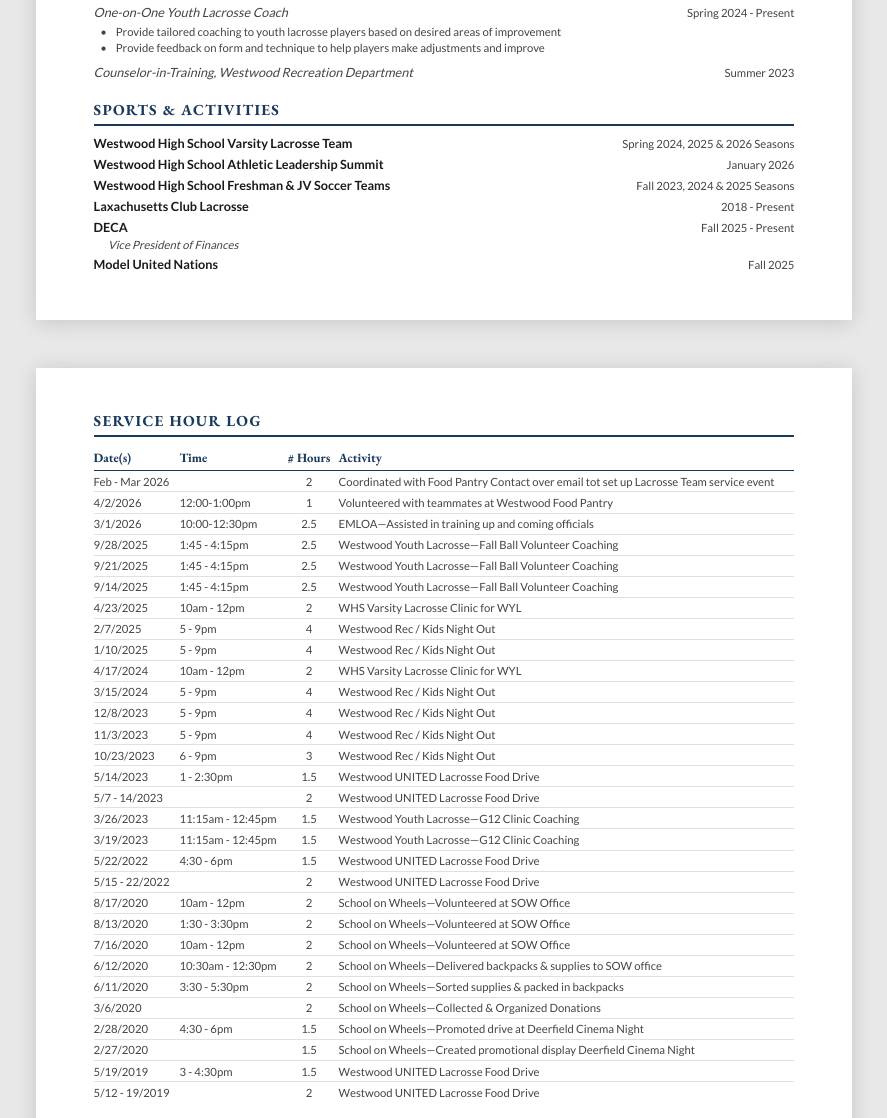
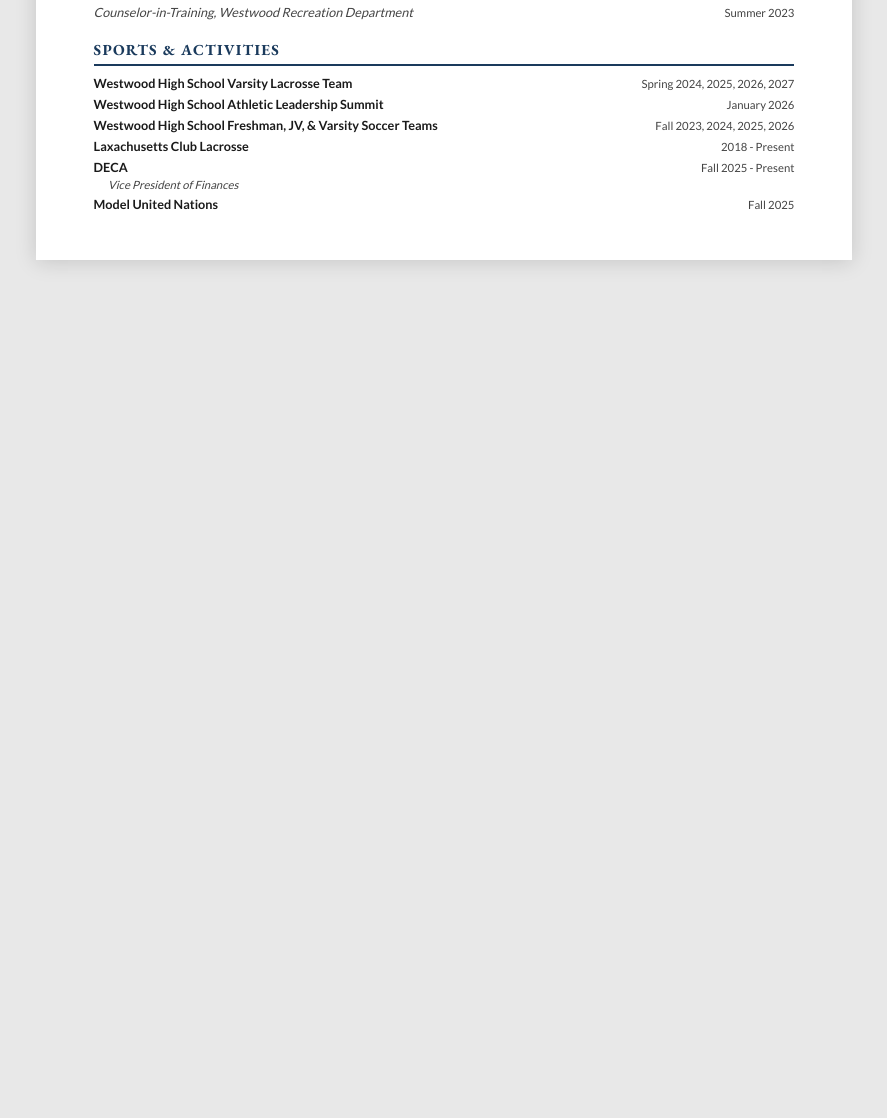
Before and after one commit to stuehler/willstuehler, a plain HTML site: page index.html in a window 1280 px wide. Shown: the part 942-2060 px from the top of the page, without its empty margins (196-1083 px from the left). After the commit the page ends 1250 px from the top, so only its background shows below. Drawn offline with nearby package versions, Linux system fonts and the light colour scheme.

Commit message:
Oct. 2026 updates

```diff
--- a/index.html
+++ b/index.html
@@ -83,7 +83,7 @@
 				<div class="entry">
 					<div class="entry-role-line">
 						<span class="entry-role">Volunteer, Westwood Recreation Department</span>
-						<span class="entry-date">Fall 2023 - Winter 2025</span>
+						<span class="entry-date">Fall 2023 - Present</span>
 					</div>
 					<ul class="bullets">
 						<li>Helped lead activities at Side-by-Side Kids Night Out Program including legos, arts &amp; crafts, fort-building, mealtime, and movies with neurodivergent and neurotypical kids ages 5-10 in groups of 2-6 kids</li>
@@ -109,17 +109,6 @@
 					<ul class="bullets">
 						<li>Promoted drive to neighbors, friends, and teammates, and gathered donations ahead of Collection Day</li>
 						<li>Led younger players in greeting and thanking donors and preparing donations for pantry</li>
-					</ul>
-				</div>
-
-				<div class="entry">
-					<div class="entry-role-line">
-						<span class="entry-role">Volunteer, School on Wheels Backpack &amp; School Supply Drive</span>
-						<span class="entry-date">Spring 2020</span>
-					</div>
-					<ul class="bullets">
-						<li>Promoted supply drive to Westwood community</li>
-						<li>Packed backpacks with donated supplies and delivered over 45 completed backpacks to SOW office</li>
 					</ul>
 				</div>
 			</section>
@@ -179,7 +168,7 @@
 				<div class="athletics-entry">
 					<div class="athletics-header">
 						<span class="athletics-team">Westwood High School Varsity Lacrosse Team</span>
-						<span class="athletics-date">Spring 2024, 2025 &amp; 2026 Seasons</span>
+						<span class="athletics-date">Spring 2024, 2025, 2026, 2027</span>
 					</div>
 				</div>
 
@@ -192,8 +181,8 @@
 
 				<div class="athletics-entry">
 					<div class="athletics-header">
-						<span class="athletics-team">Westwood High School Freshman &amp; JV Soccer Teams</span>
-						<span class="athletics-date">Fall 2023, 2024 &amp; 2025 Seasons</span>
+						<span class="athletics-team">Westwood High School Freshman, JV, &amp; Varsity Soccer Teams</span>
+						<span class="athletics-date">Fall 2023, 2024, 2025, 2026</span>
 					</div>
 				</div>
 
@@ -220,205 +209,5 @@
 				</div>
 			</section>
 		</div>
-
-		<!-- ==================== PAGE 2: SERVICE HOUR LOG ==================== -->
-		<div class="page">
-			<section class="section" style="margin-top: 0">
-				<h2 class="section-title">Service Hour Log</h2>
-
-				<table class="service-log">
-					<thead>
-						<tr>
-							<th>Date(s)</th>
-							<th>Time</th>
-							<th># Hours</th>
-							<th>Activity</th>
-						</tr>
-					</thead>
-					<tbody>
-						<tr>
-							<td>Feb - Mar 2026</td>
-							<td>&nbsp;</td>
-							<td>2</td>
-							<td>Coordinated with Food Pantry Contact over email tot set up Lacrosse Team service event</td>
-						</tr>
-						<tr>
-							<td>4/2/2026</td>
-							<td>12:00-1:00pm</td>
-							<td>1</td>
-							<td>Volunteered with teammates at Westwood Food Pantry</td>
-						</tr>
-						<tr>
-							<td>3/1/2026</td>
-							<td>10:00-12:30pm</td>
-							<td>2.5</td>
-							<td>EMLOA—Assisted in training up and coming officials</td>
-						</tr>
-						<tr>
-							<td>9/28/2025</td>
-							<td>1:45 - 4:15pm</td>
-							<td>2.5</td>
-							<td>Westwood Youth Lacrosse—Fall Ball Volunteer Coaching</td>
-						</tr>
-						<tr>
-							<td>9/21/2025</td>
-							<td>1:45 - 4:15pm</td>
-							<td>2.5</td>
-							<td>Westwood Youth Lacrosse—Fall Ball Volunteer Coaching</td>
-						</tr>
-						<tr>
-							<td>9/14/2025</td>
-							<td>1:45 - 4:15pm</td>
-							<td>2.5</td>
-							<td>Westwood Youth Lacrosse—Fall Ball Volunteer Coaching</td>
-						</tr>
-						<tr>
-							<td>4/23/2025</td>
-							<td>10am - 12pm</td>
-							<td>2</td>
-							<td>WHS Varsity Lacrosse Clinic for WYL</td>
-						</tr>
-						<tr>
-							<td>2/7/2025</td>
-							<td>5 - 9pm</td>
-							<td>4</td>
-							<td>Westwood Rec / Kids Night Out</td>
-						</tr>
-						<tr>
-							<td>1/10/2025</td>
-							<td>5 - 9pm</td>
-							<td>4</td>
-							<td>Westwood Rec / Kids Night Out</td>
-						</tr>
-						<tr>
-							<td>4/17/2024</td>
-							<td>10am - 12pm</td>
-							<td>2</td>
-							<td>WHS Varsity Lacrosse Clinic for WYL</td>
-						</tr>
-						<tr>
-							<td>3/15/2024</td>
-							<td>5 - 9pm</td>
-							<td>4</td>
-							<td>Westwood Rec / Kids Night Out</td>
-						</tr>
-						<tr>
-							<td>12/8/2023</td>
-							<td>5 - 9pm</td>
-							<td>4</td>
-							<td>Westwood Rec / Kids Night Out</td>
-						</tr>
-						<tr>
-							<td>11/3/2023</td>
-							<td>5 - 9pm</td>
-							<td>4</td>
-							<td>Westwood Rec / Kids Night Out</td>
-						</tr>
-						<tr>
-							<td>10/23/2023</td>
-							<td>6 - 9pm</td>
-							<td>3</td>
-							<td>Westwood Rec / Kids Night Out</td>
-						</tr>
-						<tr>
-							<td>5/14/2023</td>
-							<td>1 - 2:30pm</td>
-							<td>1.5</td>
-							<td>Westwood UNITED Lacrosse Food Drive</td>
-						</tr>
-						<tr>
-							<td>5/7 - 14/2023</td>
-							<td></td>
-							<td>2</td>
-							<td>Westwood UNITED Lacrosse Food Drive</td>
-						</tr>
-						<tr>
-							<td>3/26/2023</td>
-							<td>11:15am - 12:45pm</td>
-							<td>1.5</td>
-							<td>Westwood Youth Lacrosse—G12 Clinic Coaching</td>
-						</tr>
-						<tr>
-							<td>3/19/2023</td>
-							<td>11:15am - 12:45pm</td>
-							<td>1.5</td>
-							<td>Westwood Youth Lacrosse—G12 Clinic Coaching</td>
-						</tr>
-						<tr>
-							<td>5/22/2022</td>
-							<td>4:30 - 6pm</td>
-							<td>1.5</td>
-							<td>Westwood UNITED Lacrosse Food Drive</td>
-						</tr>
-						<tr>
-							<td>5/15 - 22/2022</td>
-							<td></td>
-							<td>2</td>
-							<td>Westwood UNITED Lacrosse Food Drive</td>
-						</tr>
-						<tr>
-							<td>8/17/2020</td>
-							<td>10am - 12pm</td>
-							<td>2</td>
-							<td>School on Wheels—Volunteered at SOW Office</td>
-						</tr>
-						<tr>
-							<td>8/13/2020</td>
-							<td>1:30 - 3:30pm</td>
-							<td>2</td>
-							<td>School on Wheels—Volunteered at SOW Office</td>
-						</tr>
-						<tr>
-							<td>7/16/2020</td>
-							<td>10am - 12pm</td>
-							<td>2</td>
-							<td>School on Wheels—Volunteered at SOW Office</td>
-						</tr>
-						<tr>
-							<td>6/12/2020</td>
-							<td>10:30am - 12:30pm</td>
-							<td>2</td>
-							<td>School on Wheels—Delivered backpacks &amp; supplies to SOW office</td>
-						</tr>
-						<tr>
-							<td>6/11/2020</td>
-							<td>3:30 - 5:30pm</td>
-							<td>2</td>
-							<td>School on Wheels—Sorted supplies &amp; packed in backpacks</td>
-						</tr>
-						<tr>
-							<td>3/6/2020</td>
-							<td></td>
-							<td>2</td>
-							<td>School on Wheels—Collected &amp; Organized Donations</td>
-						</tr>
-						<tr>
-							<td>2/28/2020</td>
-							<td>4:30 - 6pm</td>
-							<td>1.5</td>
-							<td>School on Wheels—Promoted drive at Deerfield Cinema Night</td>
-						</tr>
-						<tr>
-							<td>2/27/2020</td>
-							<td></td>
-							<td>1.5</td>
-							<td>School on Wheels—Created promotional display Deerfield Cinema Night</td>
-						</tr>
-						<tr>
-							<td>5/19/2019</td>
-							<td>3 - 4:30pm</td>
-							<td>1.5</td>
-							<td>Westwood UNITED Lacrosse Food Drive</td>
-						</tr>
-						<tr>
-							<td>5/12 - 19/2019</td>
-							<td></td>
-							<td>2</td>
-							<td>Westwood UNITED Lacrosse Food Drive</td>
-						</tr>
-					</tbody>
-				</table>
-			</section>
-		</div>
 	</body>
 </html>
```
